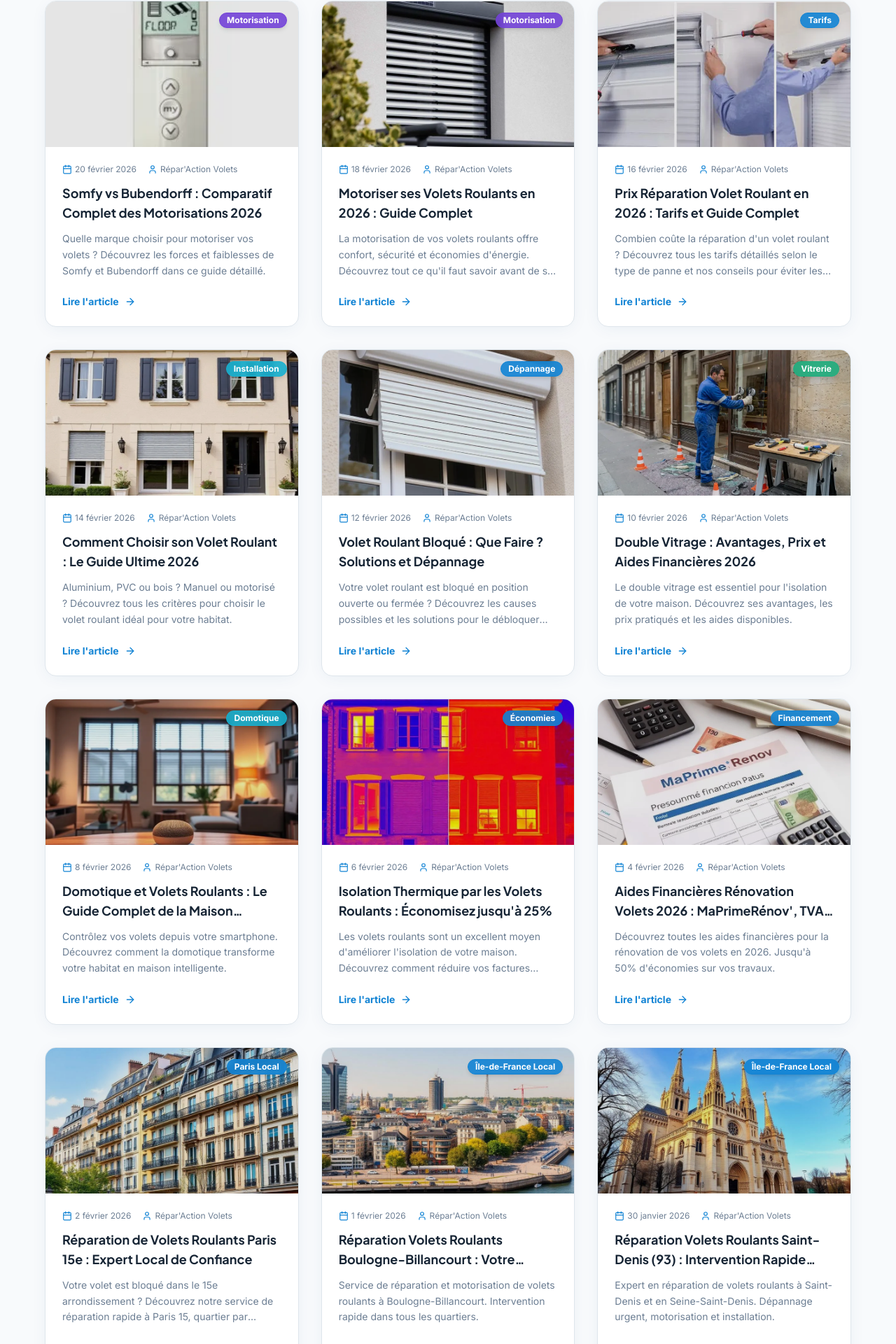
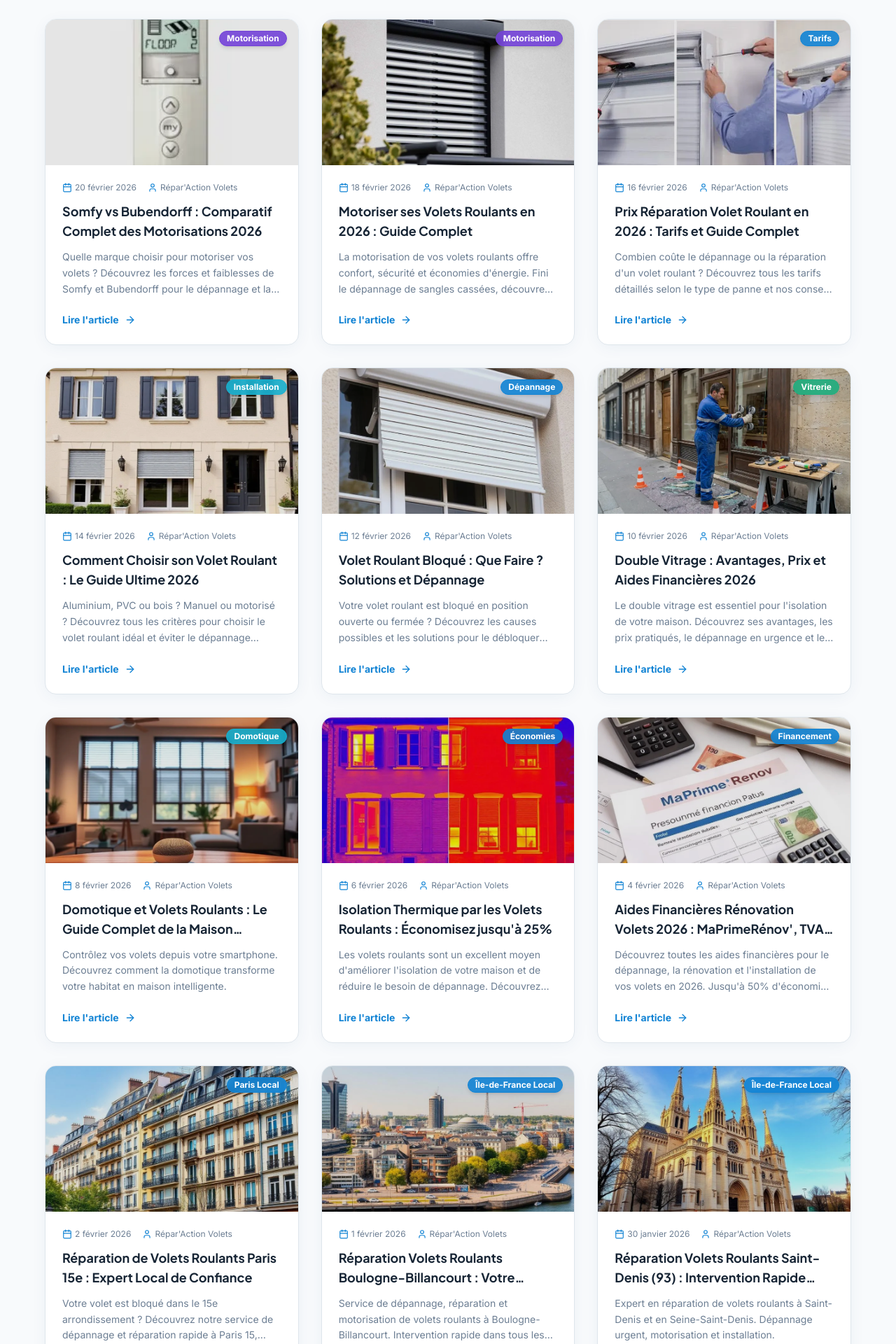
Before and after one commit to hamidaminerhtaissiselectra-create/my-github-creation-16626966, a React (Vite) app: page /blog in a window 1280 px wide. Shown: the part 1541-3461 px from the top of the page at 70% size. Built offline with nearby package versions, Linux system fonts and the light colour scheme; the HTML template or start-up script is replaced by a standard one.

Commit message:
Harmonized Dépannage data
Co-authored-by: hamidaminerhtaissiselectra-create <245597083+hamidaminerhtaissiselectra-create@users.noreply.github.com>

```diff
--- a/src/data/blogArticles.ts
+++ b/src/data/blogArticles.ts
@@ -15,12 +15,12 @@ export const blogArticles: BlogArticle[] = [
   {
     id: "entretien-volets",
     title: "Guide Complet : Entretien et Maintenance des Volets Roulants",
-    excerpt: "Découvrez les meilleures pratiques pour maintenir vos volets roulants en parfait état. Un entretien régulier prolonge la durée de vie de vos volets.",
+    excerpt: "Découvrez les meilleures pratiques pour maintenir vos volets roulants en parfait état. Un entretien régulier évite le dépannage coûteux et prolonge la durée de vie de vos volets.",
     date: "22 février 2026",
     author: "Répar'Action Volets",
     category: "Entretien",
     slug: "entretien-volets",
-    metaDescription: "Guide complet d'entretien des volets roulants : nettoyage, lubrification, vérification des joints. Conseils professionnels par Répar'Action Volets.",
+    metaDescription: "Guide complet d'entretien des volets roulants : nettoyage, lubrification, vérification. Évitez le dépannage grâce aux conseils de Répar'Action Volets.",
     image: "/images/blog/entretien-volets.webp",
     content: `## Pourquoi l'entretien des volets roulants est crucial ?
 
@@ -67,12 +67,12 @@ Contactez **Répar'Action Volets** si vous constatez : des bruits anormaux persi
   {
     id: "somfy-vs-bubendorff",
     title: "Somfy vs Bubendorff : Comparatif Complet des Motorisations 2026",
-    excerpt: "Quelle marque choisir pour motoriser vos volets ? Découvrez les forces et faiblesses de Somfy et Bubendorff dans ce guide détaillé.",
+    excerpt: "Quelle marque choisir pour motoriser vos volets ? Découvrez les forces et faiblesses de Somfy et Bubendorff pour le dépannage et la motorisation.",
     date: "20 février 2026",
     author: "Répar'Action Volets",
     category: "Motorisation",
     slug: "somfy-vs-bubendorff",
-    metaDescription: "Comparatif Somfy vs Bubendorff 2026 : prix, fonctionnalités, domotique. Guide expert par Répar'Action Volets pour choisir votre motorisation.",
+    metaDescription: "Comparatif Somfy vs Bubendorff 2026 : prix, dépannage, fonctionnalités, domotique. Guide expert Répar'Action Volets pour choisir votre motorisation.",
     image: "/images/blog/somfy-vs-bubendorff.webp",
     content: `## Somfy vs Bubendorff : Le comparatif définitif 2026
 
@@ -140,7 +140,7 @@ Chez **Répar'Action Volets**, nous vous accompagnons dans votre choix. Contacte
   {
     id: "guide-motorisation",
     title: "Motoriser ses Volets Roulants en 2026 : Guide Complet",
-    excerpt: "La motorisation de vos volets roulants offre confort, sécurité et économies d'énergie. Découvrez tout ce qu'il faut savoir avant de se lancer.",
+    excerpt: "La motorisation de vos volets roulants offre confort, sécurité et économies d'énergie. Fini le dépannage de sangles cassées, découvrez tout ce qu'il faut savoir.",
     date: "18 février 2026",
     author: "Répar'Action Volets",
     category: "Motorisation",
@@ -206,12 +206,12 @@ Contactez-nous au **06 03 20 59 67** pour un devis gratuit.`
   {
     id: "prix-reparation-volet-roulant",
     title: "Prix Réparation Volet Roulant en 2026 : Tarifs et Guide Complet",
-    excerpt: "Combien coûte la réparation d'un volet roulant ? Découvrez tous les tarifs détaillés selon le type de panne et nos conseils pour éviter les arnaques.",
+    excerpt: "Combien coûte le dépannage ou la réparation d'un volet roulant ? Découvrez tous les tarifs détaillés selon le type de panne et nos conseils pour éviter les arnaques.",
     date: "16 février 2026",
     author: "Répar'Action Volets",
     category: "Tarifs",
     slug: "prix-reparation-volet-roulant",
-    metaDescription: "Prix réparation volet roulant 2026 : tarifs détaillés par type de panne. De 80€ à 300€. Devis gratuit Répar'Action Volets. Guide complet.",
+    metaDescription: "Prix dépannage et réparation volet roulant 2026 : tarifs détaillés par type de panne. De 80€ à 300€. Devis gratuit Répar'Action Volets.",
     image: "/images/blog/prix-reparation.webp",
     content: `## Combien coûte la réparation d'un volet roulant en 2026 ?
 
@@ -260,7 +260,7 @@ Chez **Répar'Action Volets**, le diagnostic est toujours gratuit et sans engage
   {
     id: "comment-choisir-volet-roulant",
     title: "Comment Choisir son Volet Roulant : Le Guide Ultime 2026",
-    excerpt: "Aluminium, PVC ou bois ? Manuel ou motorisé ? Découvrez tous les critères pour choisir le volet roulant idéal pour votre habitat.",
+    excerpt: "Aluminium, PVC ou bois ? Manuel ou motorisé ? Découvrez tous les critères pour choisir le volet roulant idéal et éviter le dépannage récurrent.",
     date: "14 février 2026",
     author: "Répar'Action Volets",
     category: "Installation",
@@ -382,12 +382,12 @@ Nous intervenons **sous 48h** (le jour même pour les urgences de sécurité). D
   {
     id: "double-vitrage-avantages-prix",
     title: "Double Vitrage : Avantages, Prix et Aides Financières 2026",
-    excerpt: "Le double vitrage est essentiel pour l'isolation de votre maison. Découvrez ses avantages, les prix pratiqués et les aides disponibles.",
+    excerpt: "Le double vitrage est essentiel pour l'isolation de votre maison. Découvrez ses avantages, les prix pratiqués, le dépannage en urgence et les aides disponibles.",
     date: "10 février 2026",
     author: "Répar'Action Volets",
     category: "Vitrerie",
     slug: "double-vitrage-avantages-prix",
-    metaDescription: "Double vitrage 2026 : avantages, prix détaillés et aides financières. Guide complet isolation thermique et phonique. Répar'Action Volets.",
+    metaDescription: "Double vitrage 2026 : avantages, prix, dépannage bris de glace et aides financières. Guide complet isolation thermique et phonique. Répar'Action Volets.",
     image: "/images/blog/vitrerie.webp",
     content: `## Double vitrage : tout savoir en 2026
 
@@ -517,7 +517,7 @@ Nous prenons en charge l'intégralité de votre projet domotique : conseil, four
   {
     id: "isolation-thermique-volets-roulants",
     title: "Isolation Thermique par les Volets Roulants : Économisez jusqu'à 25%",
-    excerpt: "Les volets roulants sont un excellent moyen d'améliorer l'isolation de votre maison. Découvrez comment réduire vos factures d'énergie.",
+    excerpt: "Les volets roulants sont un excellent moyen d'améliorer l'isolation de votre maison et de réduire le besoin de dépannage. Découvrez comment réduire vos factures.",
     date: "6 février 2026",
     author: "Répar'Action Volets",
     category: "Économies",
@@ -581,7 +581,7 @@ Contactez **Répar'Action Volets** au **06 03 20 59 67** pour un bilan thermique
   {
     id: "aides-financieres-renovation-volets-2026",
     title: "Aides Financières Rénovation Volets 2026 : MaPrimeRénov', TVA, Éco-PTZ",
-    excerpt: "Découvrez toutes les aides financières pour la rénovation de vos volets en 2026. Jusqu'à 50% d'économies sur vos travaux.",
+    excerpt: "Découvrez toutes les aides financières pour le dépannage, la rénovation et l'installation de vos volets en 2026. Jusqu'à 50% d'économies sur vos travaux.",
     date: "4 février 2026",
     author: "Répar'Action Volets",
     category: "Financement",
@@ -663,12 +663,12 @@ Appelez le **06 03 20 59 67** pour un conseil gratuit sur vos aides.`
   {
     id: "reparation-volet-paris-15",
     title: "Réparation de Volets Roulants Paris 15e : Expert Local de Confiance",
-    excerpt: "Votre volet est bloqué dans le 15e arrondissement ? Découvrez notre service de réparation rapide à Paris 15, quartier par quartier.",
+    excerpt: "Votre volet est bloqué dans le 15e arrondissement ? Découvrez notre service de dépannage et réparation rapide à Paris 15, quartier par quartier.",
     date: "2 février 2026",
     author: "Répar'Action Volets",
     category: "Paris Local",
     slug: "reparation-volet-paris-15",
-    metaDescription: "Réparation volets roulants Paris 15e : intervention sous 24h à Beaugrenelle, Javel, Commerce, Vaugirard. Devis gratuit. Répar'Action Volets.",
+    metaDescription: "Dépannage et réparation volets roulants Paris 15e : intervention sous 24h à Beaugrenelle, Javel, Commerce, Vaugirard. Devis gratuit. Répar'Action Volets.",
     image: "/images/zones/paris-15.webp",
     content: `## Réparation de volets roulants dans le 15e arrondissement de Paris
 
@@ -703,12 +703,12 @@ Appelez le **06 03 20 59 67** pour une intervention rapide dans le 15e.`
   {
     id: "reparation-volet-boulogne-billancourt",
     title: "Réparation Volets Roulants Boulogne-Billancourt : Votre Expert Proche de Chez Vous",
-    excerpt: "Service de réparation et motorisation de volets roulants à Boulogne-Billancourt. Intervention rapide dans tous les quartiers.",
+    excerpt: "Service de dépannage, réparation et motorisation de volets roulants à Boulogne-Billancourt. Intervention rapide dans tous les quartiers.",
     date: "1 février 2026",
     author: "Répar'Action Volets",
     category: "Île-de-France Local",
     slug: "reparation-volet-boulogne-billancourt",
-    metaDescription: "Réparation volets roulants Boulogne-Billancourt : intervention 24-48h, tous quartiers. Expert Somfy & Bubendorff. Devis gratuit Répar'Action Volets.",
+    metaDescription: "Dépannage volets roulants Boulogne-Billancourt : intervention 24-48h, tous quartiers. Expert Somfy & Bubendorff. Devis gratuit Répar'Action Volets.",
     image: "/images/zones/boulogne.webp",
     content: `## Volets roulants à Boulogne-Billancourt : un parc diversifié
 
@@ -785,12 +785,12 @@ Contactez-nous au **06 03 20 59 67** pour un devis gratuit.`
   {
     id: "reparation-volet-versailles-78",
     title: "Réparation Volets Roulants Versailles et Yvelines : Expert Local 78",
-    excerpt: "Intervention rapide pour la réparation et l'installation de volets roulants à Versailles, Saint-Germain-en-Laye et dans les Yvelines.",
+    excerpt: "Dépannage et intervention rapide pour la réparation et l'installation de volets roulants à Versailles, Saint-Germain-en-Laye et dans les Yvelines.",
     date: "28 janvier 2026",
     author: "Répar'Action Volets",
     category: "Île-de-France Local",
     slug: "reparation-volet-versailles-78",
-    metaDescription: "Réparation volets roulants Versailles Yvelines 78 : intervention rapide, motorisation Somfy, installation sur-mesure. Devis gratuit Répar'Action.",
+    metaDescription: "Dépannage volets roulants Versailles Yvelines 78 : intervention rapide, motorisation Somfy, installation sur-mesure. Devis gratuit Répar'Action.",
     image: "/images/zones/versailles.webp",
     content: `## Volets roulants à Versailles et dans les Yvelines
 
@@ -826,12 +826,12 @@ Appelez le **06 03 20 59 67** pour un devis gratuit dans les Yvelines.`
   {
     id: "reparation-volet-paris-11-marais",
     title: "Réparation Volets Roulants Paris 11e & Le Marais : Dépannage Express",
-    excerpt: "Expert en volets roulants dans le 11e arrondissement et le Marais. Intervention rapide pour particuliers et commerçants.",
+    excerpt: "Dépannage express de volets roulants dans le 11e arrondissement et le Marais. Intervention rapide pour particuliers et commerçants.",
     date: "26 janvier 2026",
     author: "Répar'Action Volets",
     category: "Paris Local",
     slug: "reparation-volet-paris-11-marais",
-    metaDescription: "Réparation volets roulants Paris 11e Marais : dépannage express, rideaux métalliques commerces, motorisation. Devis gratuit Répar'Action Volets.",
+    metaDescription: "Dépannage volets roulants Paris 11e Marais : intervention express, rideaux métalliques commerces, motorisation. Devis gratuit Répar'Action Volets.",
     image: "/images/zones/paris-11.webp",
     content: `## Volets roulants et rideaux métalliques dans le 11e arrondissement
 
@@ -902,7 +902,7 @@ Appelez le **06 03 20 59 67** pour un devis gratuit dans le Val-de-Marne.`
   {
     id: "choisir-volet-roulant-marais-paris",
     title: "Comment Choisir son Volet Roulant dans le Marais à Paris ?",
-    excerpt: "Le Marais impose des contraintes architecturales uniques. Découvrez comment choisir un volet roulant adapté aux hôtels particuliers et immeubles classés du 3e et 4e arrondissement.",
+    excerpt: "Le Marais impose des contraintes architecturales uniques. Découvrez comment choisir un volet roulant adapté et éviter le dépannage coûteux dans les immeubles classés du 3e et 4e.",
     date: "3 mars 2026",
     author: "Répar'Action Volets",
     category: "Paris Local",
@@ -1171,7 +1171,7 @@ Appelez le **06 03 20 59 67** pour un diagnostic gratuit.`
   {
     id: "isolation-phonique-volets-grands-boulevards",
     title: "Isolation Phonique par les Volets Roulants : Guide pour les Grands Boulevards de Paris",
-    excerpt: "Vous habitez sur les Grands Boulevards, près d'une gare ou d'un axe passant ? Découvrez comment les volets roulants peuvent réduire le bruit de 45 dB.",
+    excerpt: "Vous habitez sur les Grands Boulevards, près d'une gare ou d'un axe passant ? Découvrez comment le dépannage et l'installation de volets roulants peuvent réduire le bruit de 45 dB.",
     date: "25 février 2026",
     author: "Répar'Action Volets",
     category: "Paris Local",
@@ -1263,7 +1263,7 @@ Appelez le **06 03 20 59 67** pour un diagnostic acoustique gratuit.`
   {
     id: "securite-volets-roulants-neuilly-sur-seine",
     title: "Sécurité des Volets Roulants à Neuilly-sur-Seine : Guide Anti-Effraction Expert",
-    excerpt: "Neuilly-sur-Seine est l'une des villes les plus ciblées par les cambrioleurs en Île-de-France. Découvrez les solutions de volets anti-effraction certifiées.",
+    excerpt: "Neuilly-sur-Seine est l'une des villes les plus ciblées par les cambrioleurs. Découvrez le dépannage et les solutions de volets anti-effraction certifiées.",
     date: "24 février 2026",
     author: "Répar'Action Volets",
     category: "Île-de-France Local",
```
Also changed, not shown: index.html (+8 -8 lines), src/pages/regions/IdFPage.tsx (+6 -6 lines), src/pages/regions/ParisPage.tsx (+6 -6 lines).
